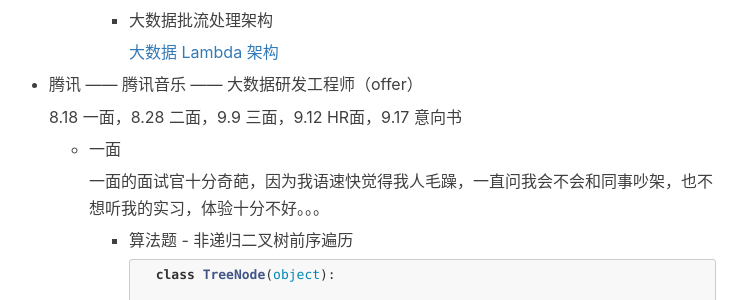
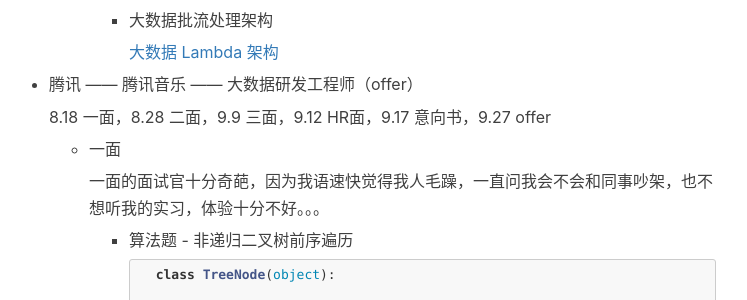
Before and after one commit to mickey0524/mickey0524.github.io, a Jekyll site: the page built from _posts/2019-07-29-autumn-interview.md, in a window 1280 px wide and 900 px high, scrolled down 12452 px. Shown: the part 153-453 px from the top of the window, without its empty margins (256-1003 px from the left). Built offline with Jekyll 4.4.1, drawn with Linux system fonts in a browser that asks for light colours; nearby versions of some CDN libraries; comment, search, counter and statistics services are not loaded; some of the changed text lies outside the part shown.

Commit message:
feat(interview): update interview

```diff
--- a/_posts/2019-07-29-autumn-interview.md
+++ b/_posts/2019-07-29-autumn-interview.md
@@ -13,7 +13,7 @@
 
 * 快手 —— abtest 部门 —— 数据研发工程师（offer）
 
-    7.29 直通终面 + hr面，8.9 意向书
+    7.29 直通终面 + hr面，8.9 意向书，10.17 offer
 
     因为之前暑期三面全过，因此这次提前批，算是直通终面吧，一轮长达一个半小时的技术面之后，进行了 hr 面试
 
@@ -337,7 +337,7 @@
 
 * 百度 —— 智能云 —— 大数据开发工程师（offer）
 
-    8.10 一面 - 三面，9.23 OC
+    8.10 一面 - 三面，9.23 OC，10.8 offer
 
     * 一面
 
@@ -739,7 +739,7 @@
 
 * 腾讯 —— 腾讯音乐 —— 大数据研发工程师（offer）
 
-    8.18 一面，8.28 二面，9.9 三面，9.12 HR面，9.17 意向书
+    8.18 一面，8.28 二面，9.9 三面，9.12 HR面，9.17 意向书，9.27 offer
 
     * 一面
 
```
